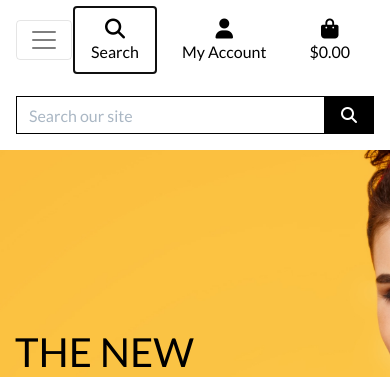
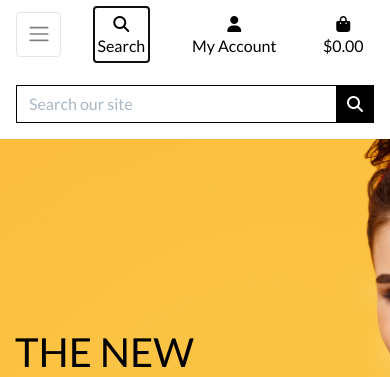
Before and after one commit to shellym96/Boutique-Ado-v1, a Django app: page / in a window 390 px wide, after a click on "Search". Shown: the top 377 px of the page. Run offline with Django 3.2, Linux system fonts and the light colour scheme; parts of the project's set-up code (start-up, migrations or seed data) failed here and were passed over; some libraries are stand-ins or nearby versions.

Commit message:
Login factor and base.css

```diff
--- a/static/css/base.css
+++ b/static/css/base.css
@@ -290,4 +290,40 @@ input[name='q']::placeholder {
     body {
         height: calc(100vh - 116px);
     }
+
+    .display-4.logo-font.text-black {
+        font-size: 2rem;
+    }
+
+    .nav-link {
+        padding: 0.15rem;
+    }
+
+    .nav-link i.fa-lg {
+        font-size: 1rem;
+    }
+
+    .navbar-toggler {
+        padding: .6rem .6rem;
+        font-size: 1rem;
+    }
+
+    #delivery-banner h4 {
+        font-size: .9rem;
+    }
+
+    .btn.btn-outline-black.rounded-0,
+    .btn.btn-black.rounded-0 {
+        padding: .375rem .375rem;
+    }
+
+    .btn.btn-outline-black.rounded-0.btn-lg,
+    .btn.btn-black.rounded-0.btn-lg {
+        padding: .375rem .375rem;
+        font-size: .75rem;
+    }
+
+    .increment-qty, .decrement-qty {
+        padding: .25rem .5rem !important;
+    }
 }
--- a/templates/includes/main-nav.html
+++ b/templates/includes/main-nav.html
@@ -1,5 +1,10 @@
 <div class="collapse navbar-collapse" id="main-nav">
     <ul class="navbar-nav w-auto mx-auto">
+        <li class="nav-item d-block d-md-none">
+            <a class="logo-font font-weight-bold nav-link text-black mr-5" href="{% url 'home' %}" id="home-link">
+                Home
+            </a>
+        </li>
         <li class="nav-item dropdown">
             <a class="logo-font font-weight-bold nav-link text-black mr-5" href="#" id="all-products-link" data-toggle="dropdown" aria-haspopup="true" aria-expanded="false">
                 All Products
@@ -31,7 +36,7 @@
             <div class="dropdown-menu border-0" aria-labelledby="homeware-link">
                 <a href="{% url 'products' %}?category=bed_bath" class="dropdown-item">Bed &amp; Bath</a>
                 <a href="{% url 'products' %}?category=kitchen_dining" class="dropdown-item">Kitchen &amp; Dining</a>
-                <a href="{% url 'products' %}?category=bed_bath, kitchen_dining" class="dropdown-item">All Homeware</a>
+                <a href="{% url 'products' %}?category=bed_bath,kitchen_dining" class="dropdown-item">All Homeware</a>
             </div>
         </li>
 
--- a/templates/includes/mobile-top-header.html
+++ b/templates/includes/mobile-top-header.html
@@ -32,7 +32,7 @@
             {% if request.user.is_superuser %}
                 <a href="{% url 'add_product' %}" class="dropdown-item">Product Management</a>
             {% endif %}
-            <a href="" class="dropdown-item">My Profile</a>
+            <a href="{% url 'profile' %}" class="dropdown-item">My Profile</a>
             <a href="{% url 'account_logout' %}" class="dropdown-item">Logout</a>
         {% else %}
             <a href="{% url 'account_signup' %}" class="dropdown-item">Register</a>
```
